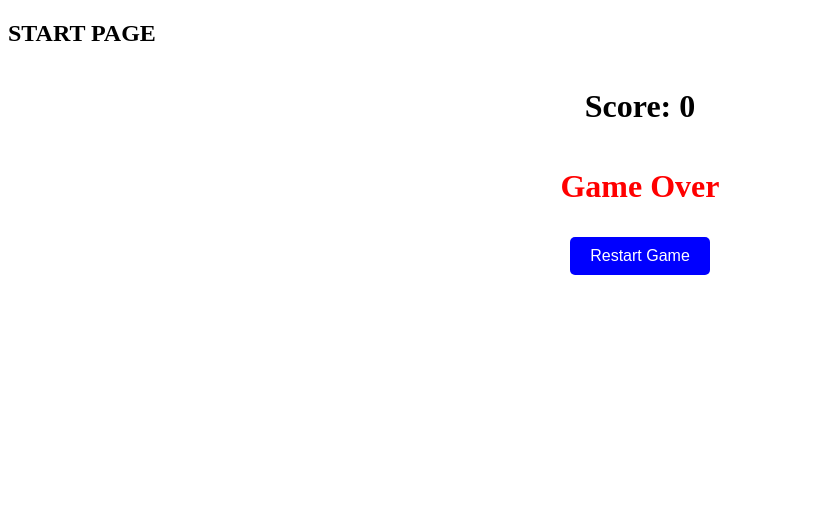
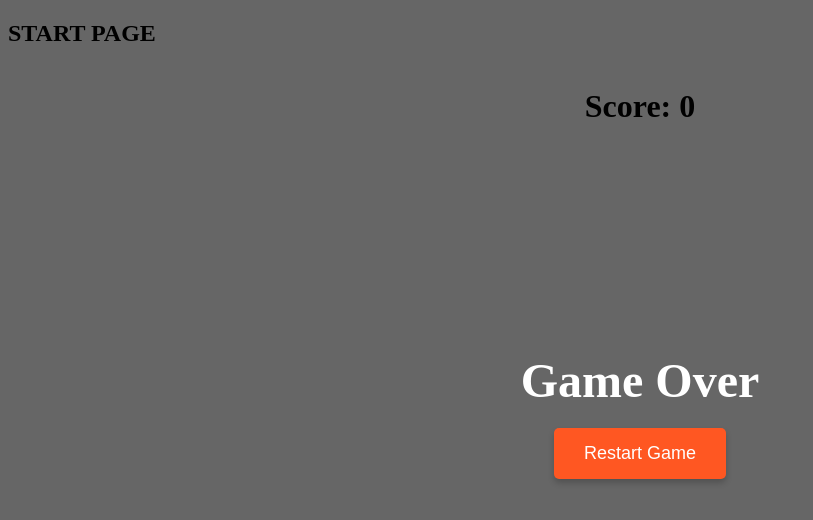
Before and after one commit to TomLindblad/group-project-js, a React (Vite) app: page / in a window 1280 px wide. Shown: the top 520 px of the page, without its empty margins (0-813 px from the left). Built offline with nearby package versions, Linux system fonts and the light colour scheme.

Commit message:
Game Over screen update

```diff
--- a/src/pages/gamepage.jsx
+++ b/src/pages/gamepage.jsx
@@ -3,10 +3,10 @@ import React, { useState, useEffect } from 'react';
 const GRID_SIZE = 20;
 
 function GamePage() {
-  const [snake, setSnake] = useState([[10, 10]]);
-  const [food, setFood] = useState([5, 5]);
-  const [direction, setDirection] = useState('RIGHT');
-  const [gameOver, setGameOver] = useState(false);
+  const [snake, setSnake] = useState([[10, 10]]); // Initial snake position
+  const [food, setFood] = useState([5, 5]); // Initial food position
+  const [direction, setDirection] = useState('RIGHT'); // Initial direction
+  const [gameOver, setGameOver] = useState(false); // Game over state
   const [score, setScore] = useState(0); // Score state
 
   useEffect(() => {
@@ -92,10 +92,17 @@ function GamePage() {
     <div style={styles.container}>
       <h1>Score: {score}</h1>
       {gameOver ? (
-        <>
+        <div style={styles.gameOverOverlay}>
           <h1 style={styles.gameOverText}>Game Over</h1>
-          <button onClick={restartGame} style={styles.restartButton}>Restart Game</button>
-        </>
+          <button
+            onClick={restartGame}
+            style={styles.restartButton}
+            onMouseEnter={(e) => (e.target.style.backgroundColor = '#e64a19')}
+            onMouseLeave={(e) => (e.target.style.backgroundColor = '#ff5722')}
+          >
+            Restart Game
+          </button>
+        </div>
       ) : (
         <div style={styles.grid}>
           {Array.from({ length: GRID_SIZE }).map((_, row) =>
@@ -137,19 +144,37 @@ const styles = {
     height: '20px',
     border: '1px solid #ccc',
   },
+  gameOverOverlay: {
+    position: 'absolute',
+    top: 0,
+    left: 0,
+    width: '100%',
+    height: '100%',
+    backgroundColor: 'rgba(0, 0, 0, 0.6)', // Semi-transparent black
+    display: 'flex',
+    flexDirection: 'column',
+    justifyContent: 'center',
+    alignItems: 'center',
+  },
   gameOverText: {
-    color: 'red',
-    fontSize: '2rem',
+    color: 'white',
+    fontSize: '3rem',
+    marginBottom: '20px',
+    textAlign: 'center',
   },
   restartButton: {
-    marginTop: '10px',
-    padding: '10px 20px',
-    backgroundColor: 'blue',
+    padding: '15px 30px',
+    backgroundColor: '#ff5722',
     color: 'white',
     border: 'none',
     borderRadius: '5px',
     cursor: 'pointer',
-    fontSize: '16px',
+    fontSize: '18px',
+    boxShadow: '0px 4px 6px rgba(0, 0, 0, 0.2)',
+    transition: 'background-color 0.3s ease',
+  },
+  restartButtonHover: {
+    backgroundColor: '#e64a19',
   },
 };
 
```
